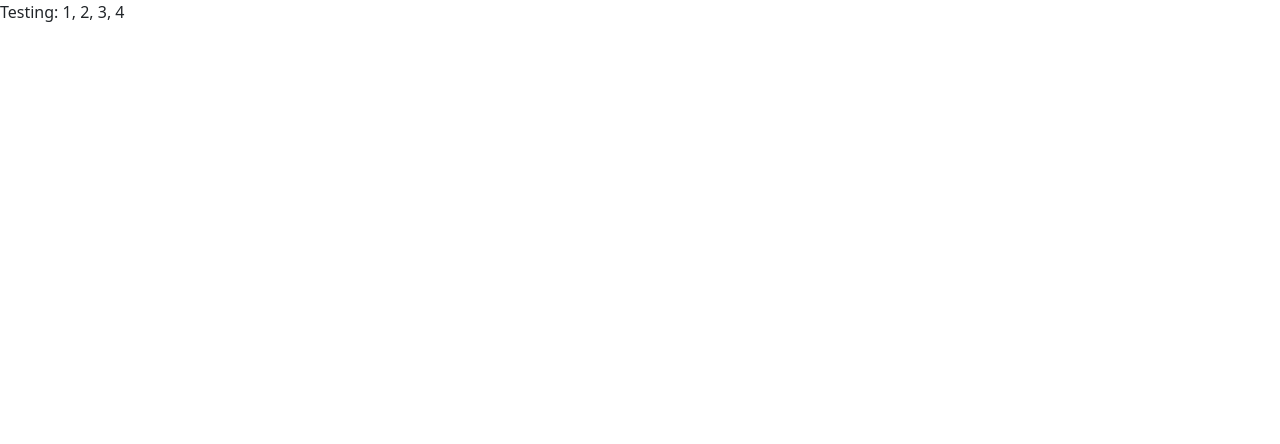
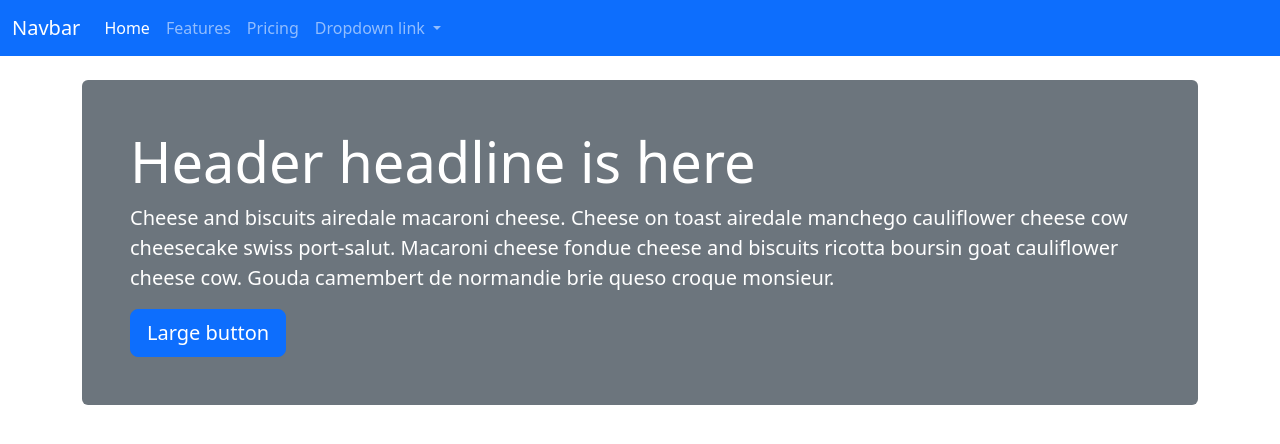
Before and after one commit to kaaylaathompson/kayla-bootstrap, a website: page src/index.html in a window 1280 px wide. Drawn offline with nearby package versions, Linux system fonts and the light colour scheme; files that its build step writes are made by us from their sources; files whose address does not match are found by name.

Commit message:
finshed 18-components

```diff
--- a/src/index.html
+++ b/src/index.html
@@ -9,7 +9,45 @@
 
 <body>
   <!-- Content starts here -->
-  <p>Testing: 1, 2, 3, 4</p>
+  <nav class="navbar navbar-expand-lg bg-primary" data-bs-theme="dark">
+    <div class="container-fluid">
+      <a class="navbar-brand" href="#">Navbar</a>
+      <button class="navbar-toggler" type="button" data-bs-toggle="collapse" data-bs-target="#navbarNavDropdown" aria-controls="navbarNavDropdown" aria-expanded="false" aria-label="Toggle navigation">
+        <span class="navbar-toggler-icon"></span>
+      </button>
+      <div class="collapse navbar-collapse" id="navbarNavDropdown">
+        <ul class="navbar-nav">
+          <li class="nav-item">
+            <a class="nav-link active" aria-current="page" href="#">Home</a>
+          </li>
+          <li class="nav-item">
+            <a class="nav-link" href="#">Features</a>
+          </li>
+          <li class="nav-item">
+            <a class="nav-link" href="#">Pricing</a>
+          </li>
+          <li class="nav-item dropdown">
+            <a class="nav-link dropdown-toggle" href="#" role="button" data-bs-toggle="dropdown" aria-expanded="false">
+              Dropdown link
+            </a>
+            <ul class="dropdown-menu">
+              <li><a class="dropdown-item" href="#">Action</a></li>
+              <li><a class="dropdown-item" href="#">Another action</a></li>
+              <li><a class="dropdown-item" href="#">Something else here</a></li>
+            </ul>
+          </li>
+        </ul>
+      </div>
+    </div>
+  </nav>
+
+  <div class="container">
+    <header class="bg-secondary text-white my-4 p-5 rounded">
+      <h1 class="display-4">Header headline is here</h1>
+      <p class="lead">Cheese and biscuits airedale macaroni cheese. Cheese on toast airedale manchego cauliflower cheese cow cheesecake swiss port-salut. Macaroni cheese fondue cheese and biscuits ricotta boursin goat cauliflower cheese cow. Gouda camembert de normandie brie queso croque monsieur.</p>
+      <button type="button" class="btn btn-primary btn-lg">Large button</button>
+    <header>
+  </div>
 
   <!-- Closing scripts here -->
   <script src="js/bootstrap.bundle.min.js"></script>
```
Also changed, not shown: docs/index.html (+39 -1 lines), README.md.
